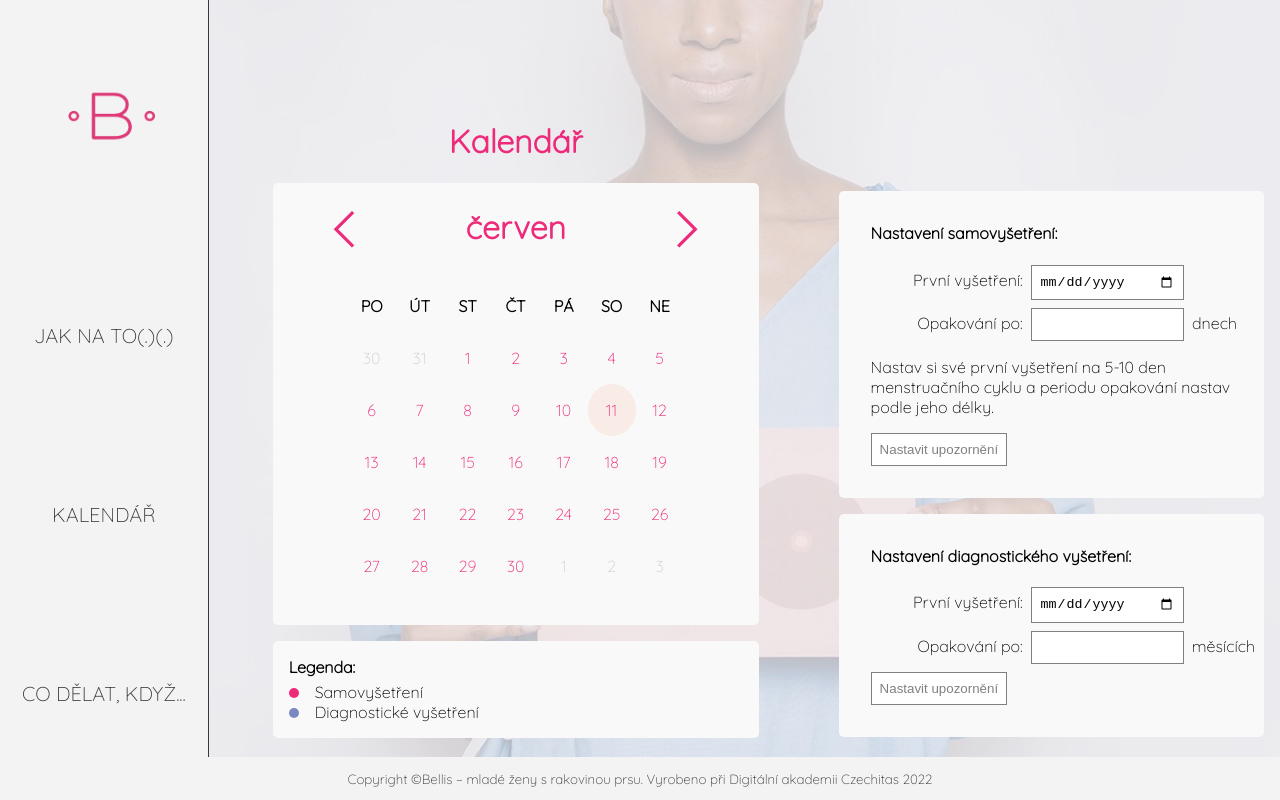
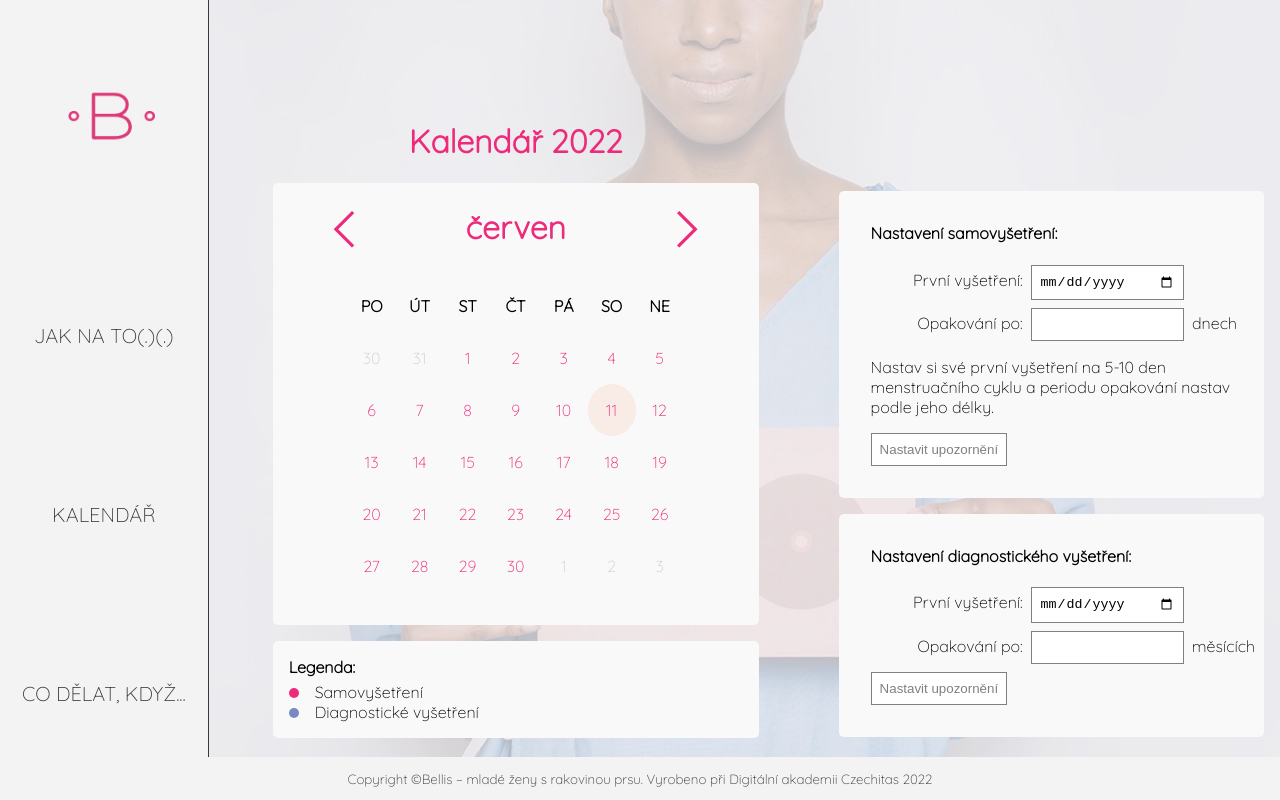
Before and after one commit to janajurcova/samovysetreni-prsu, a React app: page /kalendar in a window 1280 px wide. Built offline with nearby package versions, Linux system fonts and the light colour scheme; what dayjs-recur would draw is missing.

Commit message:
the current year of the calendar in the header

```diff
--- a/src/pages/Calendar/index.jsx
+++ b/src/pages/Calendar/index.jsx
@@ -227,11 +227,10 @@ export const Calendar = () => {
         setMonth(month.add(delta, "month"))
     }
 
-
     return (
         <div className="calendar-container">
             <div className="calendar-container__body">
-                <h1>Kalendář</h1>
+                <h1>Kalendář {month.format("YYYY")}</h1>
                 <div className="calendar">
                     <header className="calendar-header">
 
```
